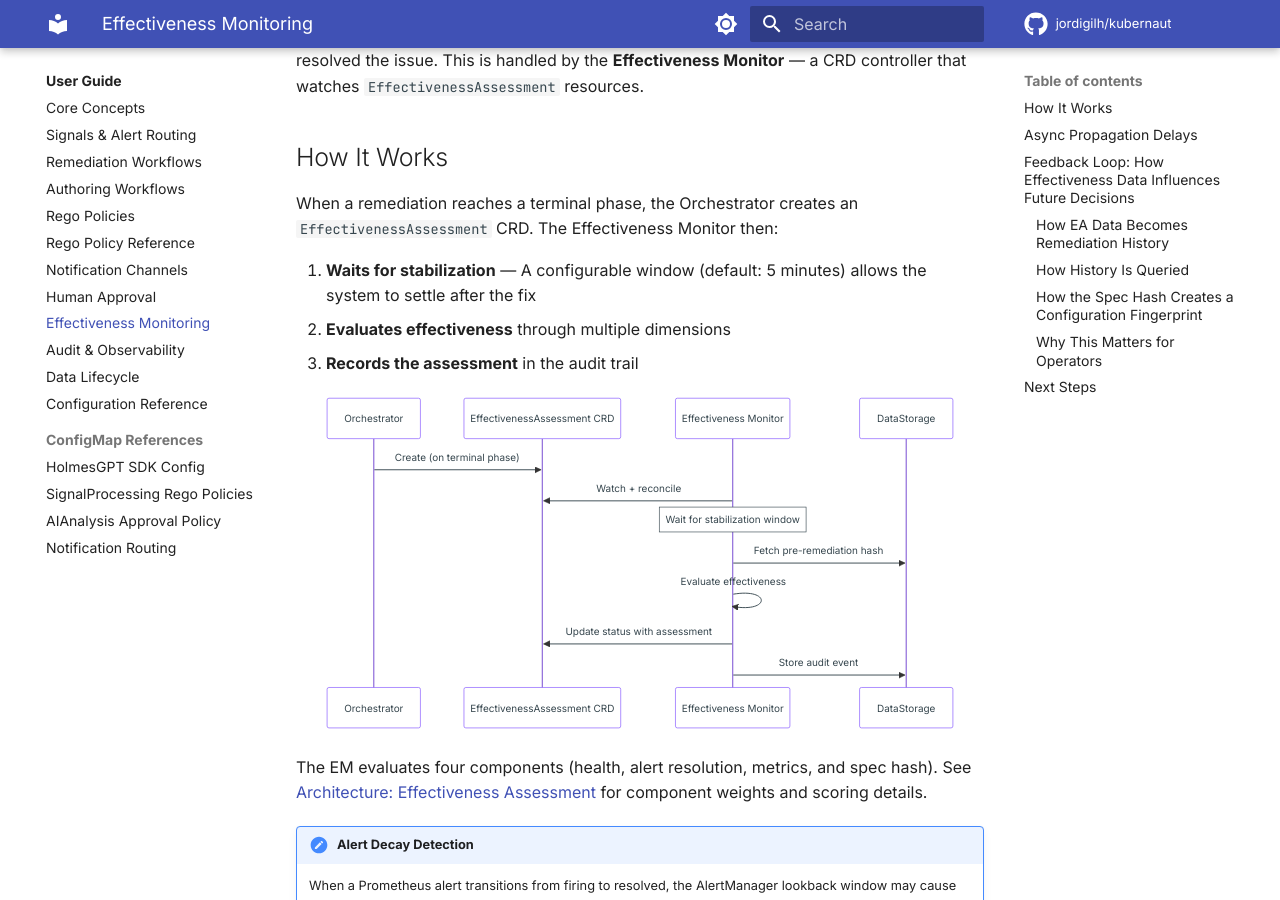
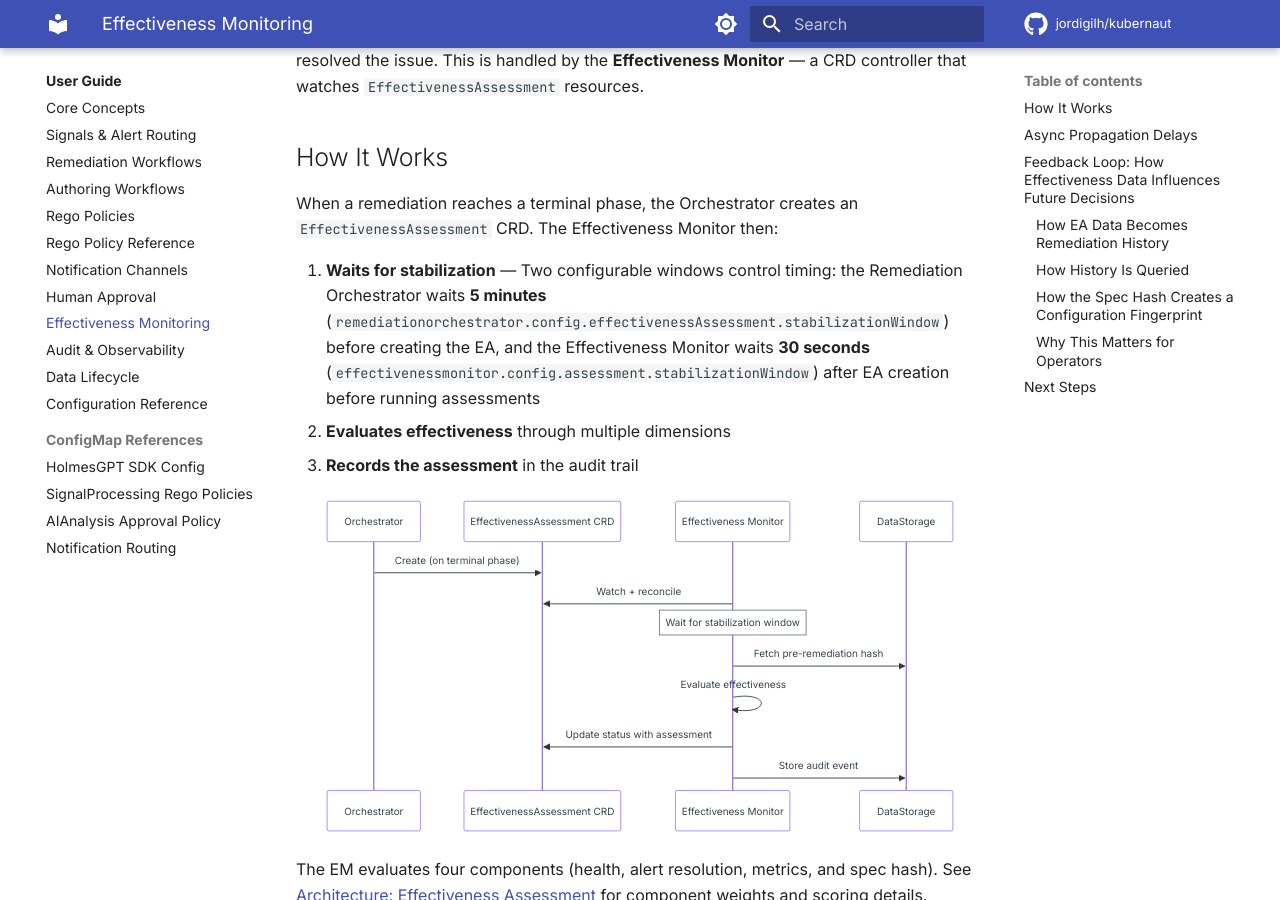
Before and after one commit to jordigilh/kubernaut-docs, an MkDocs documentation site: the page built from docs/user-guide/effectiveness.md, in a window 1280 px wide and 900 px high, scrolled down 329 px. Built offline with MkDocs 1.6.1 and Material for MkDocs 9.7.7, drawn with Linux system fonts in a browser that asks for light colours; comment, search, counter and statistics services are not loaded; the version menu is left out.

Commit message:
docs: fix action type mapping, stabilization windows, notification defaults, audit events
- Fix restart-pods-v1 → restart-pod-v1 with action type RestartPod (H4)
- Clarify effectiveness stabilization: two distinct windows for RO (5m) and
  EM (30s) with their respective config paths (H5)
- Document notification.slack.secretName behavior: chart generates
  slack-and-console catch-all when secretName is set (M11)
- Fix stale get_resource_context reference in workflows.md (M22 partial)
- Add workflowexecution.block.cleared to audit event table (M12)

Partially addresses #73 (H4, H5, M8, M11, M12)

Made-with: Cursor

```diff
--- a/docs/user-guide/effectiveness.md
+++ b/docs/user-guide/effectiveness.md
@@ -9,7 +9,7 @@ After a remediation workflow completes, Kubernaut evaluates whether the fix actu
 
 When a remediation reaches a terminal phase, the Orchestrator creates an `EffectivenessAssessment` CRD. The Effectiveness Monitor then:
 
-1. **Waits for stabilization** — A configurable window (default: 5 minutes) allows the system to settle after the fix
+1. **Waits for stabilization** — Two configurable windows control timing: the Remediation Orchestrator waits **5 minutes** (`remediationorchestrator.config.effectivenessAssessment.stabilizationWindow`) before creating the EA, and the Effectiveness Monitor waits **30 seconds** (`effectivenessmonitor.config.assessment.stabilizationWindow`) after EA creation before running assessments
 2. **Evaluates effectiveness** through multiple dimensions
 3. **Records the assessment** in the audit trail
 
```
Also changed, not shown: docs/user-guide/audit-and-observability.md (+1 -1 lines), docs/user-guide/configuration.md (+6 -1 lines), docs/user-guide/workflows.md (+2 -2 lines).
